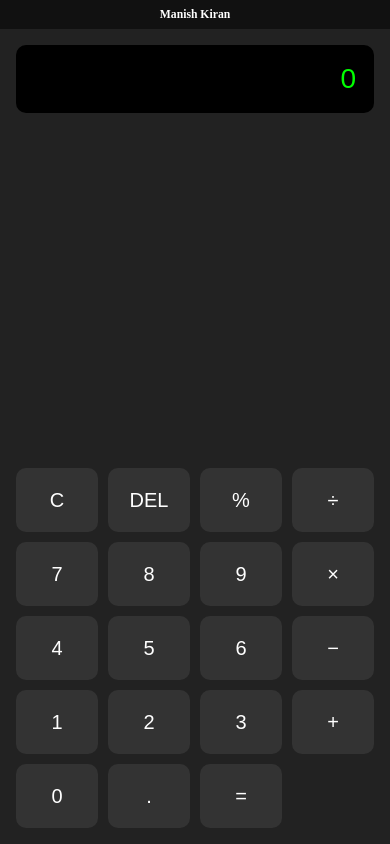
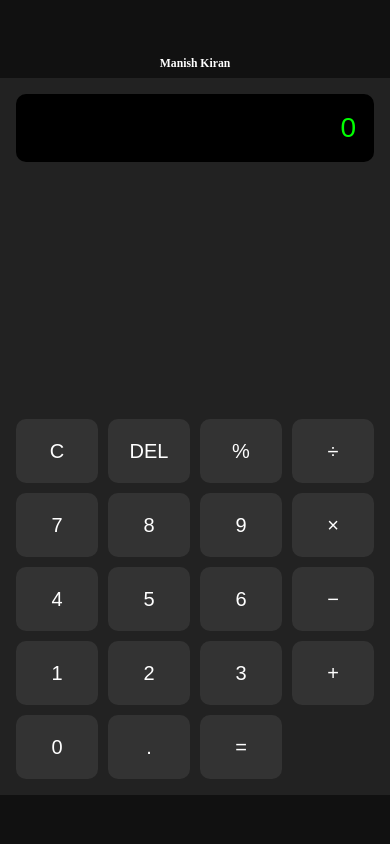
Before and after one commit to manishkiran2001/calculator-project, a React (Vite) app: page / in a window 390 px wide. Built offline with nearby package versions, Linux system fonts and the light colour scheme.

Commit message:
mediaquery change

```diff
--- a/src/App.css
+++ b/src/App.css
@@ -17,7 +17,7 @@ body {
   align-items: center;
 }
 
-#developer_name{
+#developer_name {
   color: white;
   font-family: cursive;
   font-size: 3vw;
@@ -57,16 +57,15 @@ body {
 
 /* ===== Mobile & Tablet (FIXED) ===== */
 @media (max-width: 1024px) {
-
   .calculator-container {
-    height: 100dvh;        /* dynamic viewport */
-    height: 100vh;         /* fallback */
+    height: 90dvh; /* dynamic viewport */
+    height: 90vh; /* fallback */
     padding: 0;
   }
 
   .calculator {
     width: 100%;
-    height: 100%;
+    height: 85%;
     border-radius: 0;
     padding: 16px;
     display: flex;
@@ -81,11 +80,11 @@ body {
   }
 
   .buttons {
-    flex: 1;               /* fill remaining space */
+    flex: 1; /* fill remaining space */
     display: grid;
     grid-template-columns: repeat(4, 1fr);
     gap: 10px;
-    align-content: end;    /* push buttons down */
+    align-content: end; /* push buttons down */
   }
 
   .btn {
```
